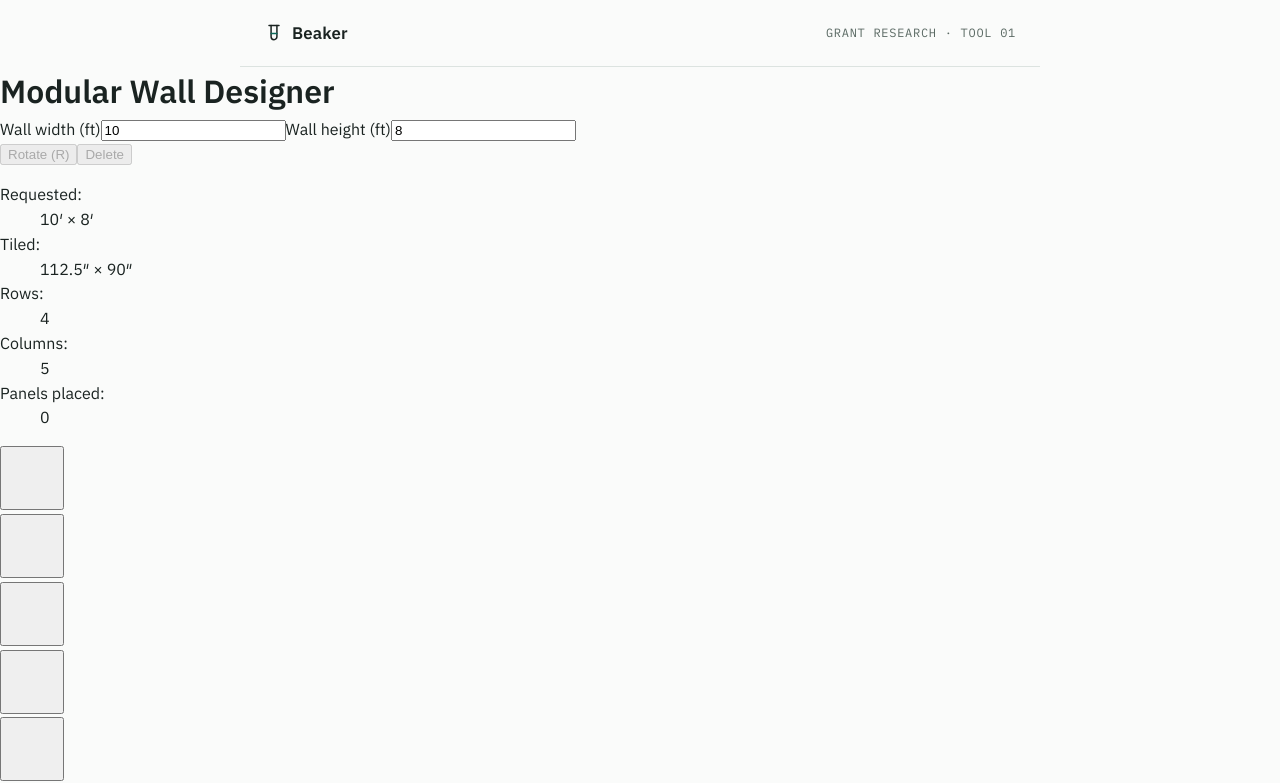
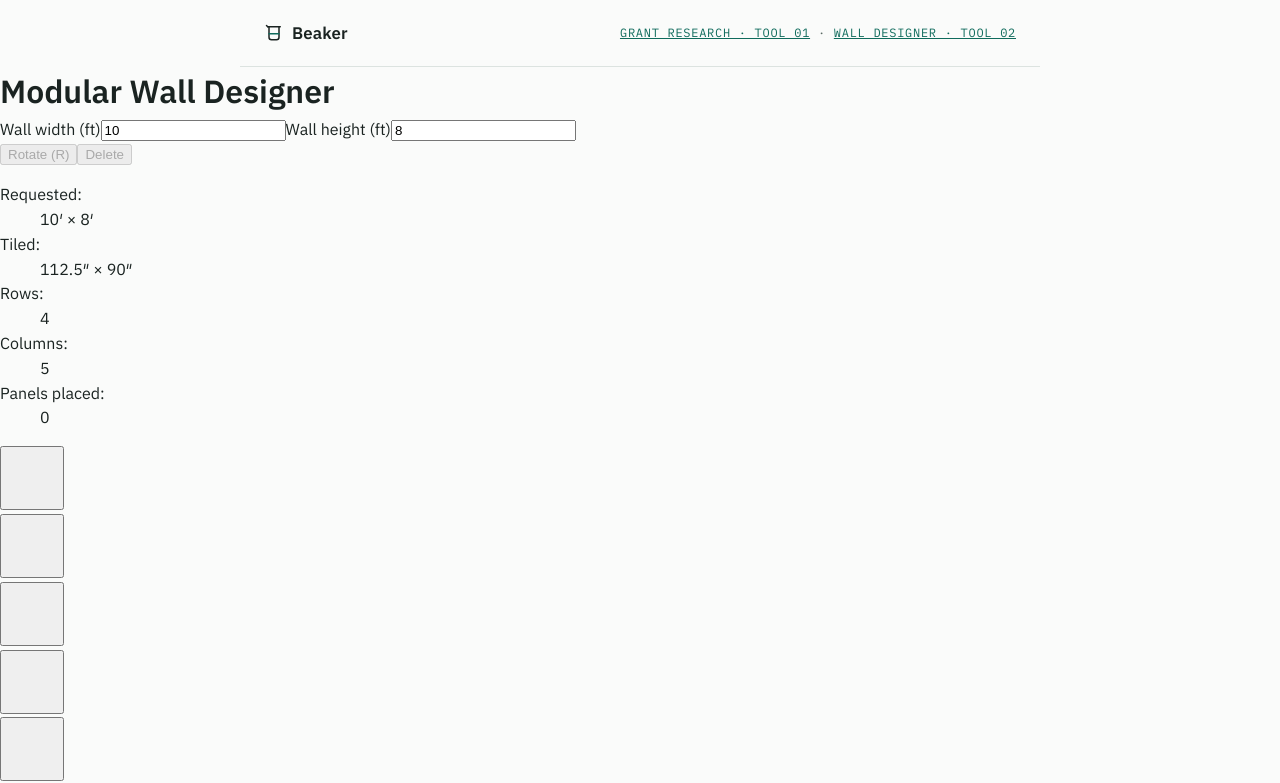
Before and after one commit to reachkristilyn/beaker, a Next.js app: page /wall-designer in a window 1280 px wide. Shown: the top 783 px of the page. Built offline with nearby package versions, Linux system fonts and the light colour scheme.

Commit message:
more tool 02

```diff
--- a/src/app/layout.tsx
+++ b/src/app/layout.tsx
@@ -30,19 +30,25 @@ function BeakerMark() {
       aria-hidden="true"
     >
       <path
-        d="M6 3h12"
+        d="M4.5 4.5 3 3"
         stroke="currentColor"
         strokeWidth="1.8"
         strokeLinecap="round"
       />
       <path
-        d="M8.5 3v13.5A3.5 3.5 0 0 0 12 20h0a3.5 3.5 0 0 0 3.5-3.5V3"
+        d="M4.5 4.5h15"
         stroke="currentColor"
         strokeWidth="1.8"
         strokeLinecap="round"
       />
       <path
-        d="M8.5 12.5h7"
+        d="M6 4.5V17a3 3 0 0 0 3 3h6a3 3 0 0 0 3-3V4.5"
+        stroke="currentColor"
+        strokeWidth="1.8"
+        strokeLinecap="round"
+      />
+      <path
+        d="M6 13h12"
         stroke="var(--accent)"
         strokeWidth="1.8"
         strokeLinecap="round"
@@ -62,7 +68,11 @@ export default function RootLayout({
             <BeakerMark />
             Beaker
           </span>
-          <span className={styles.toolTag}>Grant Research · Tool 01</span>
+          <nav className={styles.toolTag}>
+            <a href="/">Grant Research · Tool 01</a>
+            {" · "}
+            <a href="/wall-designer">Wall Designer · Tool 02</a>
+          </nav>
         </header>
         {children}
         <footer className={styles.footer}>
```
